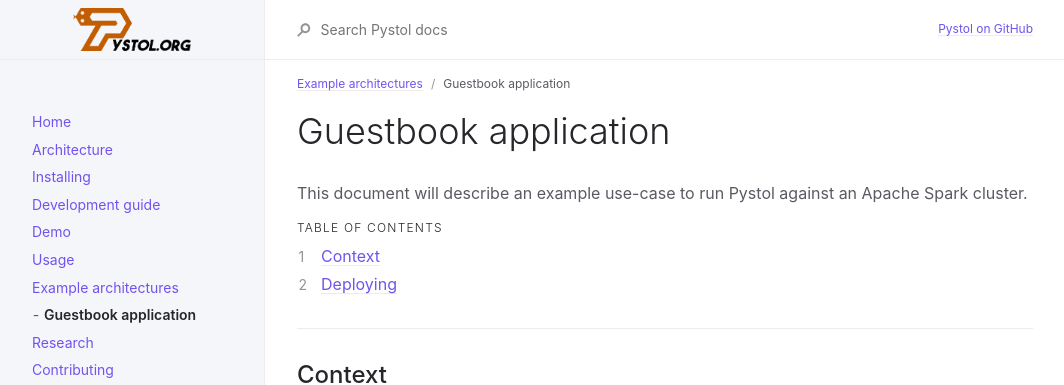
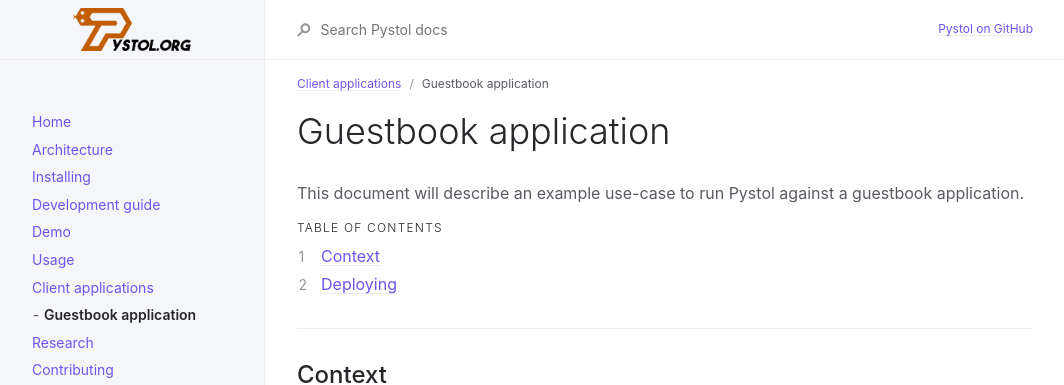
Before and after one commit to pystol/pystol-docs, a Jekyll site: the page built from docs/example-architectures/guestbook.md, in a window 1280 px wide. Shown: the top 385 px of the page, without its empty margins (107-1171 px from the left). Built offline with Jekyll 4.4.1, drawn with Linux system fonts in a browser that asks for light colours.

Commit message:
move to client

```diff
--- a/docs/example-architectures/guestbook.md
+++ b/docs/example-architectures/guestbook.md
@@ -1,15 +1,15 @@
 ---
 layout: default
 title: Guestbook application
-parent: Example architectures
+parent: Client applications
 nav_order: 1
-permalink: /docs/example-architectures/guestbook
+permalink: /docs/client-applications/guestbook
 ---
 
 # Guestbook application
 {: .no_toc }
 
-This document will describe an example use-case to run Pystol against an Apache Spark cluster.
+This document will describe an example use-case to run Pystol against a guestbook application.
 
 ## Table of contents
 {: .no_toc .text-delta }
```
Also changed, not shown: docs/example-architectures/client-applications.md (added, +13 -0 lines), docs/example-architectures/example-architectures.md (deleted, +0 -12 lines).
